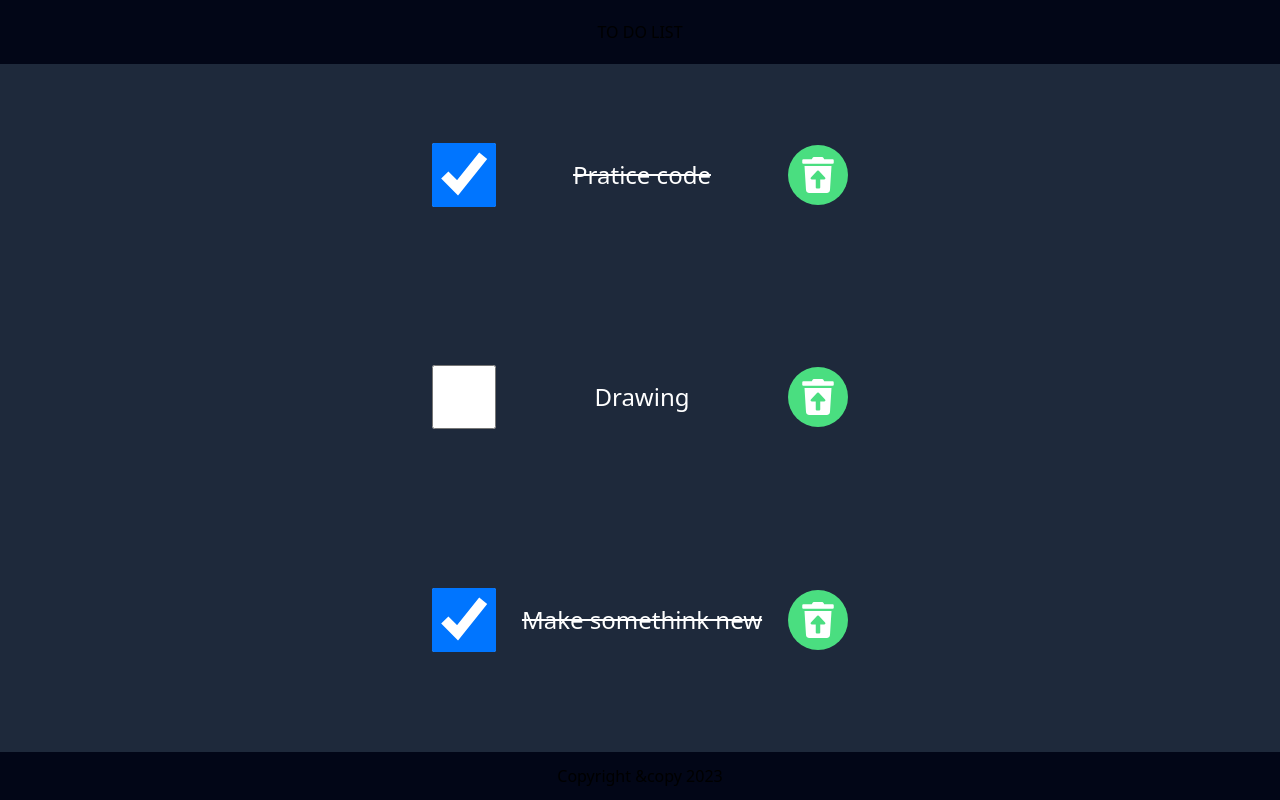
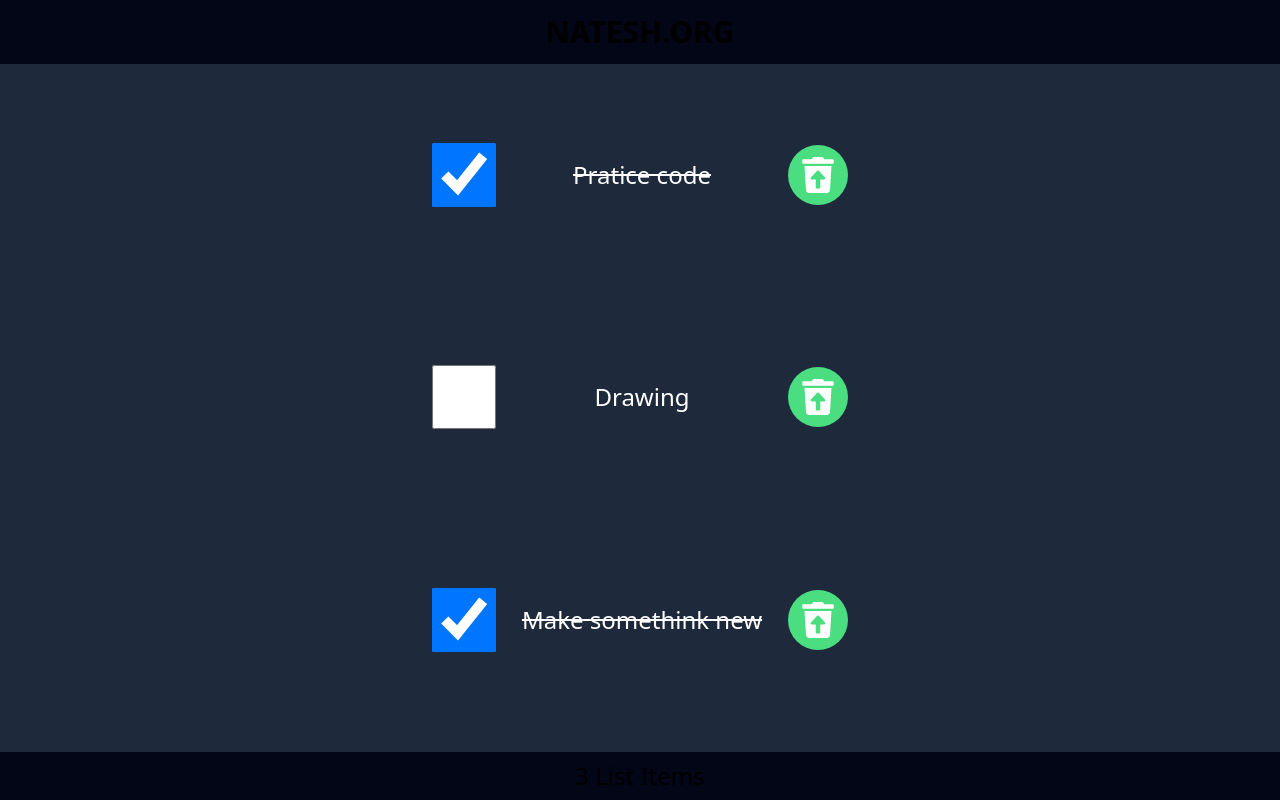
Before and after one commit to natesh16/React-practice, a React (Create React App) app: page / in a window 1280 px wide. Built offline with nearby package versions, Linux system fonts and the light colour scheme.

Commit message:
props & driling

```diff
--- a/src/App.js
+++ b/src/App.js
@@ -1,12 +1,52 @@
 import Content from './Content';
 import Footer from './Footer';
 import Header from './Header';
+import React, { useState } from 'react'
+
+
 function App() {
+
+  const [items, setitems]=useState(
+    [
+        {   id:1,
+        checked:true,
+        item:"Pratice code"
+    },
+    {   id:2,
+        checked:false,
+        item:"Drawing"
+    },
+    {   id:3,
+        checked:true,
+        item:"Make somethink new"}
+    ])
+    const handleCheck=(id)=>{
+        const listitems=items.map((item)=>
+            item.id===id ? {...item,checked:!item.checked}:item
+        )
+        setitems(listitems)
+        localStorage.setItem("Todo-List",JSON.stringify(listitems))
+    }
+
+    const handelDelect=(id)=>{
+        const delectitems=items.filter((item)=>
+            item.id!==id)
+            setitems(delectitems)
+            localStorage.setItem("Todo-List",JSON.stringify(delectitems))
+
+    }
+
   return (
     <div className='text-black dark:text-white '>
-      <Header />
-      <Content />
-      <Footer />
+      <Header title="NATESH.ORG" />
+      <Content
+      items={items}
+      handelDelect={handelDelect}
+      handleCheck={handleCheck}
+      />
+      <Footer
+      itemslength={items.length}
+      />
     </div>
     );
   }
--- a/src/Content.js
+++ b/src/Content.js
@@ -1,44 +1,14 @@
-import React, { useState } from 'react'
 import { FaTrashRestore } from "react-icons/fa";
-const Content = () => {
-    const [items, setitems]=useState(
-        [
-            {   id:1,
-            checked:true,
-            item:"Pratice code"
-        },
-        {   id:2,
-            checked:false,
-            item:"Drawing"
-        },
-        {   id:3,
-            checked:true,
-            item:"Make somethink new"}
-        ])
-        const handlecheck=(id)=>{
-            const listitems=items.map((item)=>
-                item.id===id ? {...item,checked:!item.checked}:item
-            )
-            setitems(listitems)
-            localStorage.setItem("Todo-List",JSON.stringify(listitems))
-        }
+const Content = ({items,handleCheck,handelDelect}) => {
 
-        const handeldelect=(id)=>{
-            const delectitems=items.filter((item)=>
-                item.id!==id)
-                setitems(delectitems)
-                localStorage.setItem("Todo-List",JSON.stringify(delectitems))
-
-        }
-
-  return (
+    return (
       <main className="text-white h-5/6 flex">
     {(items.length)?(
         <ul className='flex flex-col w-1/2 mx-auto h-full'>
             {items.map((item)=>(
                 <li className='text-center my-auto justify-center mx-28 flex h-20 text-white'>
                     <input type="checkbox" className=' rounded-xl my-auto h-16 w-16'
-                        onChange={()=>handlecheck(item.id)}
+                        onChange={()=>handleCheck(item.id)}
                         checked={item.checked}
                         />
                      <label
@@ -47,7 +17,7 @@ const Content = () => {
                     className='
                      text-2xl my-auto mx-auto  '>{item.item}</label>
                      <div className=' my-auto rounded-full text-4xl p-3 bg-green-400 hover:bg-red-600 '><FaTrashRestore
-                        onClick={()=>handeldelect(item.id)}
+                        onClick={()=>handelDelect(item.id)}
                       className=' border-none outline-none'
                     role="button"
                     tabIndex="0"
--- a/src/Footer.js
+++ b/src/Footer.js
@@ -1,9 +1,8 @@
 import React from 'react'
-const Footer = () => {
-const year=new Date();
+const Footer = ({itemslength}) => {
   return (
     <div className=' bg-slate-950 flex h-12  absolute bottom-0'>
-        <p className=' w-screen text-center my-auto '>Copyright &copy {year.getFullYear()} </p>
+        <p className=' w-screen text-center my-auto  text-2xl'>{itemslength} List {itemslength===1 ?"Item":"Items"}</p>
     </div>
   )
 }
--- a/src/Header.js
+++ b/src/Header.js
@@ -1,9 +1,13 @@
 import React from 'react'
-const Header = () => {
+const Header = (props) => {
   return (
     <div className='w-screen bg-slate-950 flex h-16'>
-        <h1 className=' my-auto mx-auto'>TO DO LIST</h1>
+        <h1 className=' my-auto mx-auto text-3xl font-bold'>{props.title}</h1>
     </div>
   )
 }
-export default Header
+Header.defaultProps={
+  title:"TO DO LIST"
+}
+
+  export default Header
```
